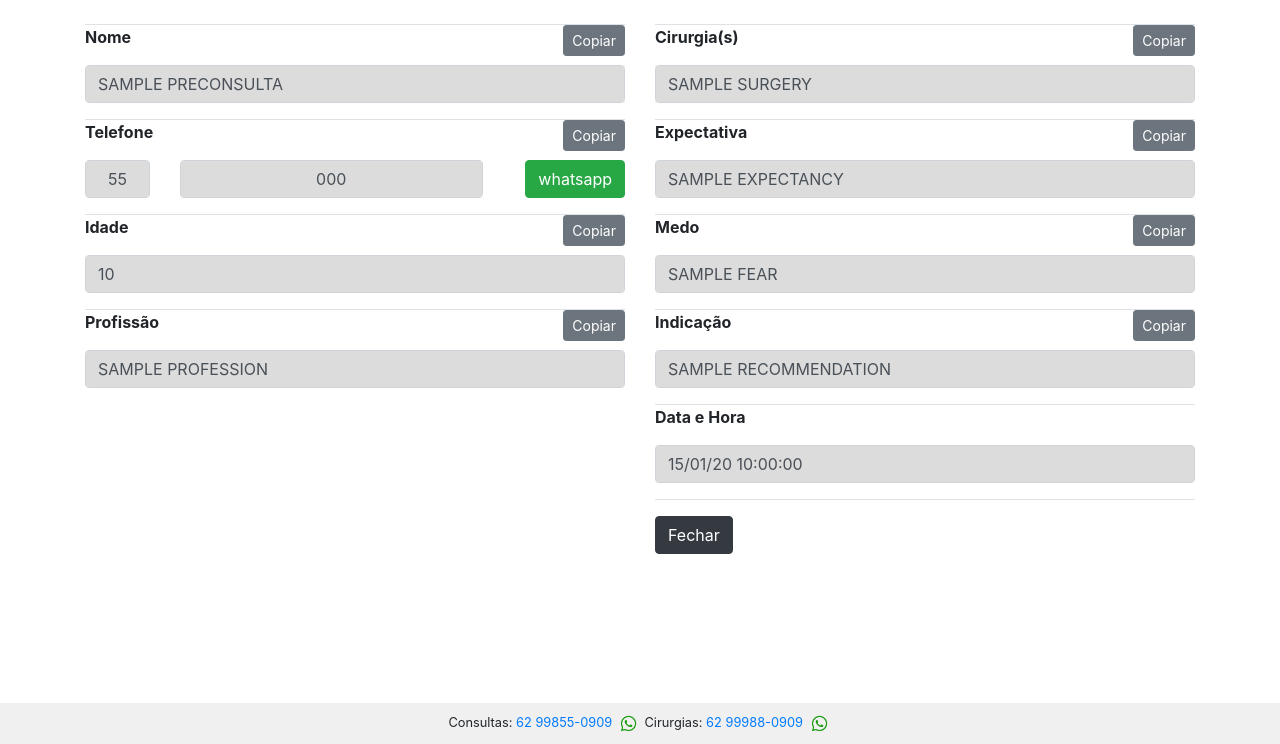
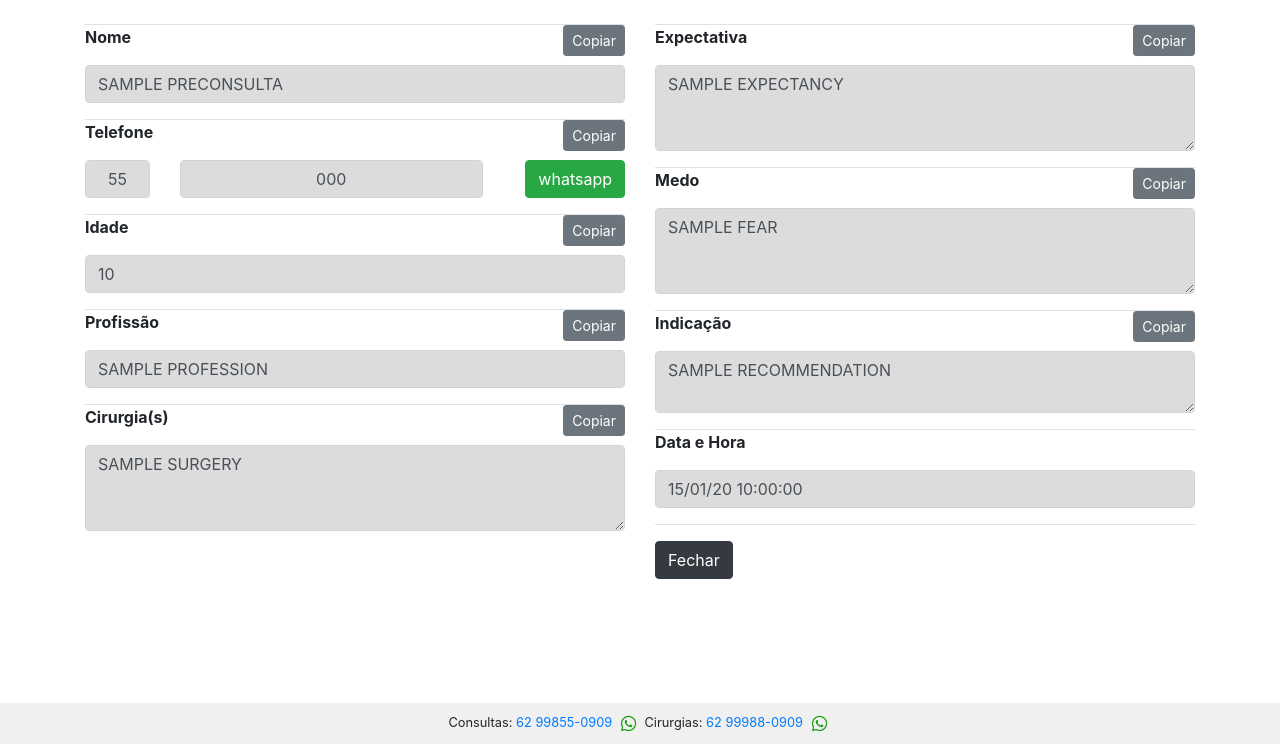
Before and after one commit to DENNISVAZ/clinical, a Django app: template preconsults/templates/preconsults/detalhe_preconsulta.html in a window 1280 px wide. Shown: the part 56-800 px from the top of the page. Run offline with Django 3.2, Linux system fonts and the light colour scheme; the template is opened without the code that fills it: most values are stand-ins (such as "Sample title", 1, 10 or a date in 2020); some libraries are stand-ins or nearby versions.

Commit message:
Update template detail preconsults

```diff
--- a/preconsults/templates/preconsults/detalhe_preconsulta.html
+++ b/preconsults/templates/preconsults/detalhe_preconsulta.html
@@ -104,8 +104,6 @@
                     </div>
                 </div>
             </p>
-        </div>
-        <div class="col-sm">
             <p class="text-black border-top">
                 <strong>
                     Cirurgia(s)
@@ -120,12 +118,16 @@
             <p class="text-black" style="background-color: rgba(220,220,220)">
                 <div class="row">
                     <div class="col-sm">
-                        <input class="form-control form-sm" readonly
+                        <textarea  class="form-control form-sm" readonly
                                style="background-color: rgba(220,220,220)"
-                                    type="text" value="{{ preconsulta.surgery | upper }}">
+                                    type="text" rows="3">{{ preconsulta.surgery | upper }}
+                            </textarea>
                     </div>
                 </div>
             </p>
+        </div>
+        <div class="col-sm">
+
             <p class="text-black border-top">
                 <strong>
                     Expectativa
@@ -140,9 +142,10 @@
             <p class="text-black" style="background-color: rgba(220,220,220)">
                 <div class="row">
                     <div class="col-sm">
-                        <input class="form-control form-sm" readonly
+                        <textarea  class="form-control form-sm" readonly
                                style="background-color: rgba(220,220,220)"
-                                    type="text" value="{{ preconsulta.expectancy | upper }}">
+                                    type="text" rows="3">{{ preconsulta.expectancy | upper }}
+                            </textarea>
                     </div>
                 </div>
             </p>
@@ -160,9 +163,10 @@
             <p class="text-black" style="background-color: rgba(220,220,220)">
                 <div class="row">
                     <div class="col-sm">
-                        <input class="form-control form-sm" readonly
+                        <textarea  class="form-control form-sm" readonly
                                style="background-color: rgba(220,220,220)"
-                                    type="text" value="{{ preconsulta.fear | upper }}">
+                                    type="text" rows="3">{{ preconsulta.fear | upper }}
+                            </textarea>
                     </div>
                 </div>
             </p>
@@ -180,9 +184,10 @@
             <p class="text-black" style="background-color: rgba(220,220,220)">
                 <div class="row">
                     <div class="col-sm">
-                        <input class="form-control form-sm" readonly
+                        <textarea  class="form-control form-sm" readonly
                                style="background-color: rgba(220,220,220)"
-                                    type="text" value="{{ preconsulta.recommendation | upper }}">
+                                    type="text" rows="2">{{ preconsulta.recommendation | upper }}
+                            </textarea>
                     </div>
                 </div>
             </p>
@@ -211,6 +216,8 @@
         </div>
     </div>
 </div>
+<br>
+<br>
 {% endblock%}
 
 {% block footer %}
```
